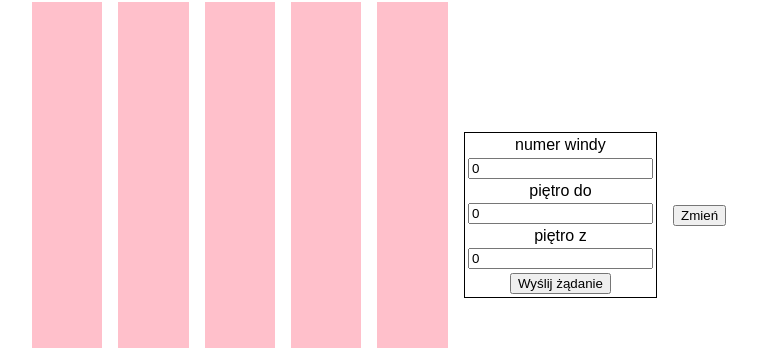
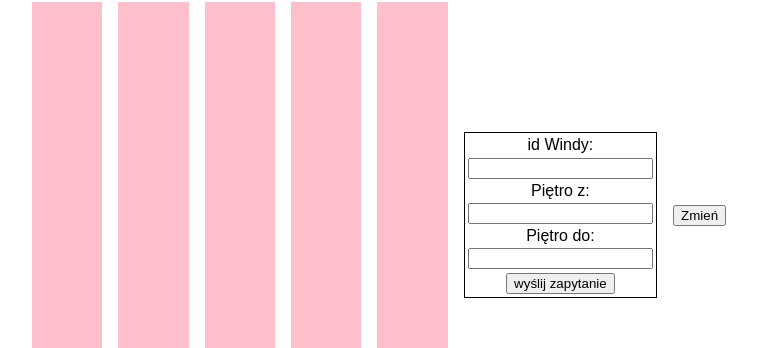
Before and after one commit to pzareba22/elevators, a React (Create React App) app: page / in a window 1280 px wide. Shown: the part 185-533 px from the top of the page, without its empty margins (253-1010 px from the left). Built offline with nearby package versions, Linux system fonts and the light colour scheme.

Commit message:
refactored Control component to use React Hook Form

```diff
--- a/package.json
+++ b/package.json
@@ -12,6 +12,7 @@
     "@types/react-dom": "^18.0.5",
     "react": "^18.1.0",
     "react-dom": "^18.1.0",
+    "react-hook-form": "^7.31.3",
     "react-scripts": "5.0.1",
     "sass": "^1.52.1",
     "typescript": "^4.7.2",
--- a/src/components/Controls.tsx
+++ b/src/components/Controls.tsx
@@ -1,4 +1,5 @@
 import React, { useState } from "react";
+import { useForm } from "react-hook-form";
 import { FormData } from "./constants";
 
 type Props = {
@@ -7,55 +8,29 @@ type Props = {
     submitData: (data: FormData) => void;
 };
 
-const Controls: React.FC<Props> = (props) => {
-    const [formData, setFormData] = useState<FormData>({
-        elevatorNo: 0,
-        floorFrom: 0,
-        floorTo: 0,
-    });
+type Inputs = {
+    elevatorNo: number;
+    floorFrom: number;
+    floorTo: number;
+};
 
-    const updateFormData = (e: React.ChangeEvent<HTMLInputElement>) => {
-        const name = e.target.id;
-        const value = parseInt(e.target.value);
-        if (
-            e.target.id == "elevatorNo" &&
-            (value < 0 || value >= props.elevatorNum)
-        )
-            return;
-        if (value < 0 || value > props.maxFloor) return;
-        setFormData((values) => ({ ...values, [name]: value }));
-    };
+const Controls: React.FC<Props> = ({ elevatorNum, maxFloor, submitData }) => {
+    const {
+        register,
+        handleSubmit,
+        formState: { errors },
+    } = useForm<Inputs>();
 
     return (
         <div className="elevatorControls">
-            <form
-                onSubmit={(e) => {
-                    e.preventDefault();
-                    props.submitData(formData);
-                }}
-            >
-                <label htmlFor="elevatorNo">numer windy</label>
-                <input
-                    type="number"
-                    id="elevatorNo"
-                    onChange={(e) => updateFormData(e)}
-                    value={formData.elevatorNo}
-                />
-                <label htmlFor="floorTo">piętro do</label>
-                <input
-                    type="number"
-                    id="floorTo"
-                    onChange={(e) => updateFormData(e)}
-                    value={formData.floorTo}
-                />
-                <label htmlFor="floorFrom">piętro z</label>
-                <input
-                    type="number"
-                    id="floorFrom"
-                    onChange={(e) => updateFormData(e)}
-                    value={formData.floorFrom}
-                />
-                <input type="submit" value="Wyślij żądanie" />
+            <form onSubmit={handleSubmit(submitData)}>
+                <label>id Windy:</label>
+                <input {...register("elevatorNo")} />
+                <label>Piętro z:</label>
+                <input {...register("floorFrom")} />
+                <label>Piętro do:</label>
+                <input {...register("floorTo")} />
+                <input type="submit" value="wyślij zapytanie" />
             </form>
         </div>
     );
```
Also changed, not shown: 1 other file (tests, documents, lock files or other folders).
